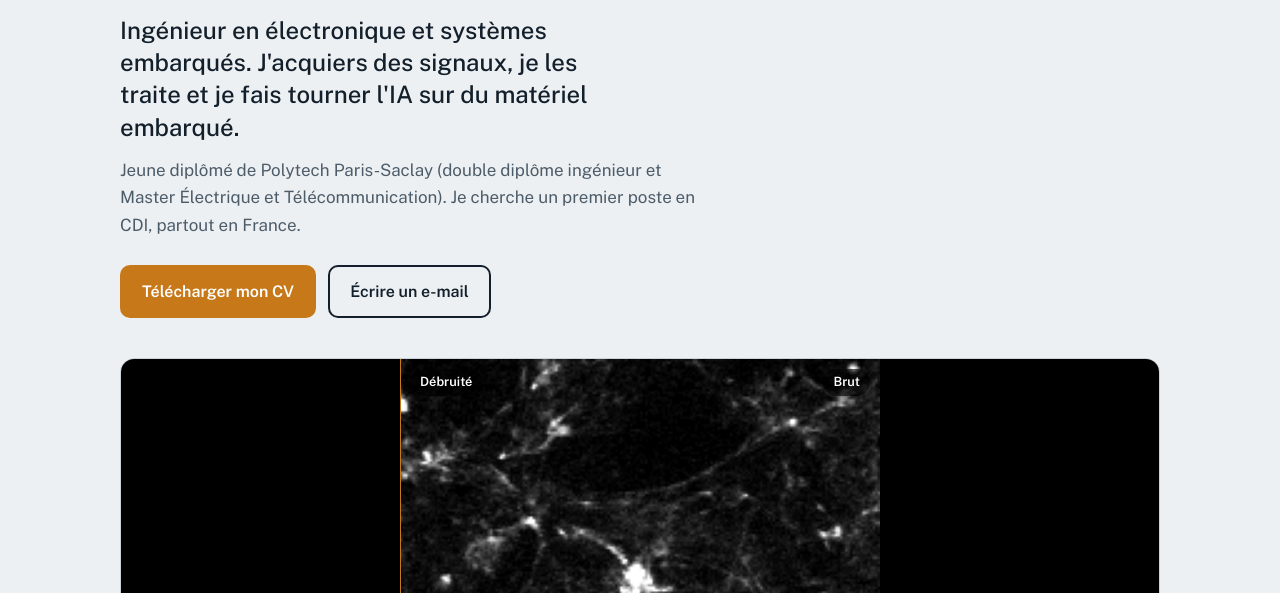
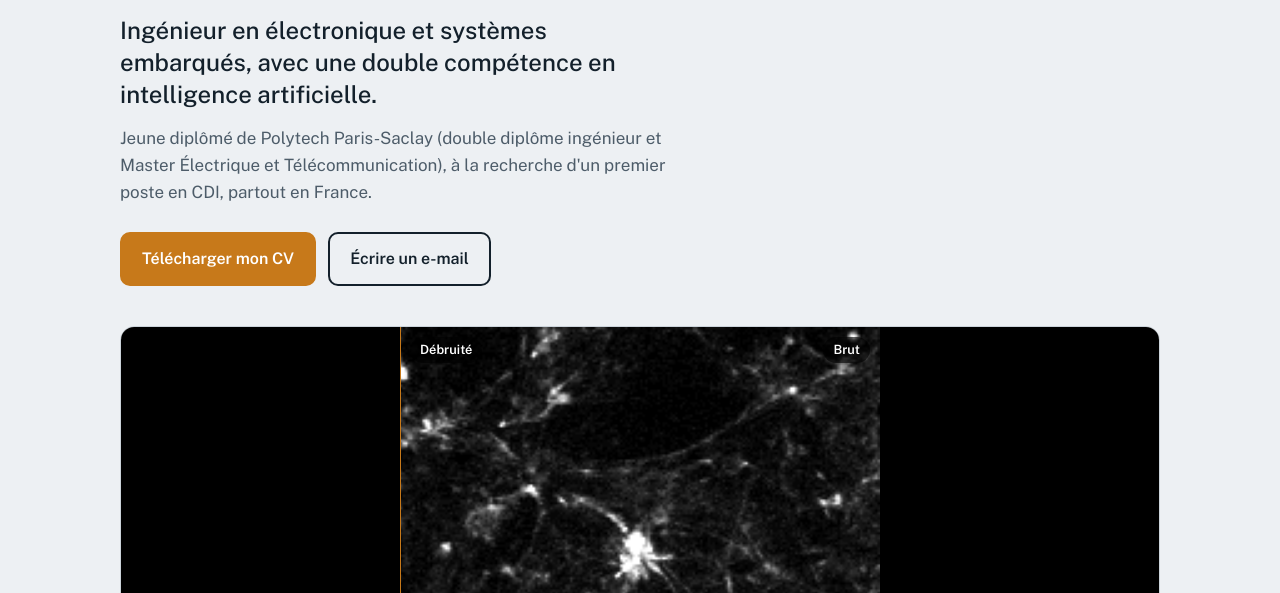
Before and after one commit to Mohammad526/potfolio.hojeij.123, a plain HTML site: page index.html in a window 1280 px wide. Shown: the part 207-800 px from the top of the page. Drawn offline with nearby package versions, Linux system fonts and the light colour scheme.

Commit message:
Update personal description and availability in index.html

```diff
--- a/index.html
+++ b/index.html
@@ -203,8 +203,8 @@ footer{border-top:1px solid var(--line);padding:22px 0;color:var(--muted);font-s
 
 <div class="wrap hero">
   <h1>Mohammad Hojeij</h1>
-  <p class="role">Ingénieur en électronique et systèmes embarqués. J'acquiers des signaux, je les traite et je fais tourner l'IA sur du matériel embarqué.</p>
-  <p class="avail">Jeune diplômé de Polytech Paris-Saclay (double diplôme ingénieur et Master Électrique et Télécommunication). Je cherche un premier poste en CDI, partout en France.</p>
+  <p class="role">Ingénieur en électronique et systèmes embarqués, avec une double compétence en intelligence artificielle.</p>
+  <p class="avail">Jeune diplômé de Polytech Paris-Saclay (double diplôme ingénieur et Master Électrique et Télécommunication), à la recherche d'un premier poste en CDI, partout en France.</p>
   <div class="cta">
     <a class="btn primary" href="CV_Hojeij.pdf">Télécharger mon CV</a>
     <a class="btn" href="mailto:mhmdhjeij9@gmail.com">Écrire un e-mail</a>
```
